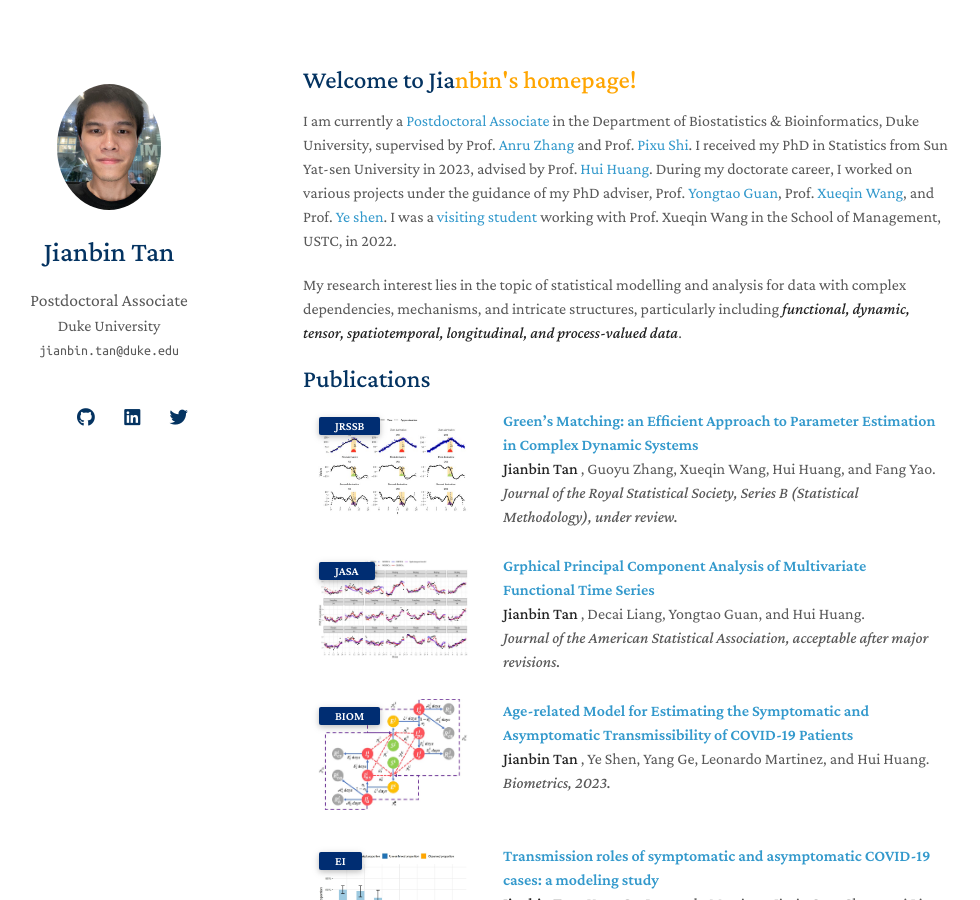
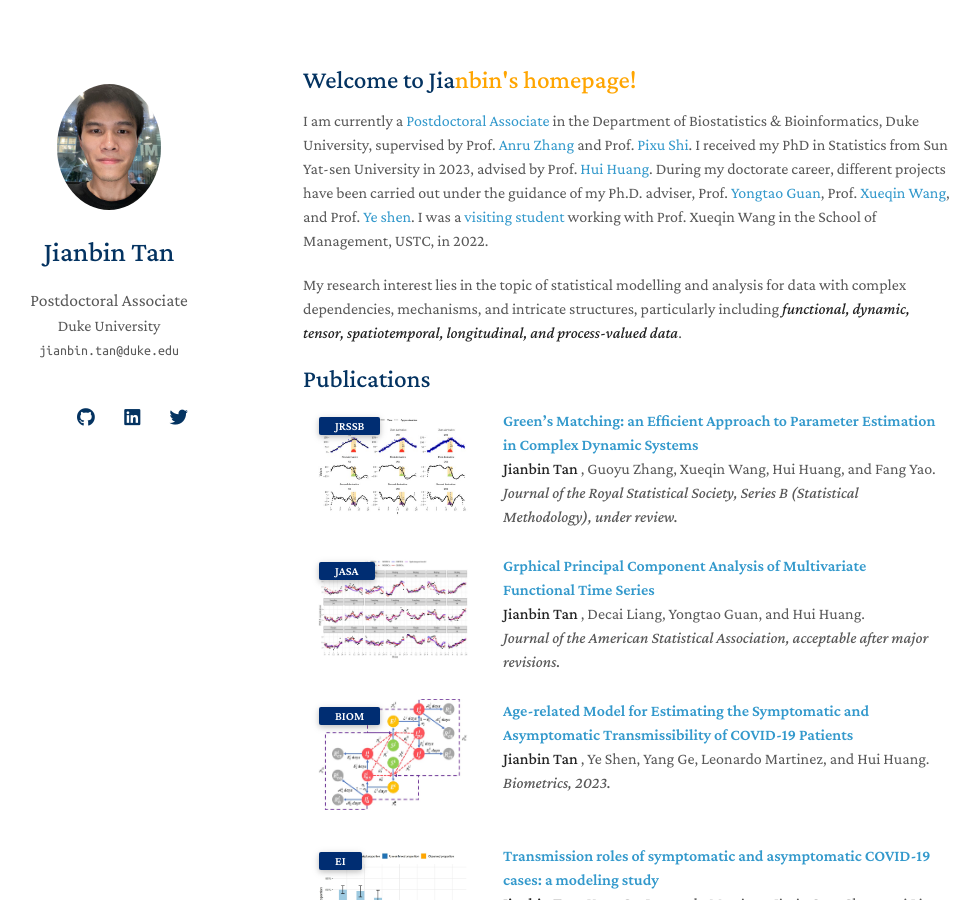
Before and after one commit to Tan-jianbin/Tan-jianbin.github.io, a Jekyll site: the page built from index.md, in a window 1280 px wide and 900 px high. Shown: the whole window, without its empty margins (167-1147 px from the left). Built offline with Jekyll 4.4.1, drawn with Linux system fonts in a browser that asks for light colours; nearby versions of some CDN libraries; a style sheet for code colours, icons or effects is not loaded; our own code applies the rules of GitHub Pages for plain Markdown files.

Commit message:
Update index.md

```diff
--- a/index.md
+++ b/index.md
@@ -4,7 +4,7 @@
 
 ## Welcome to Jia<n style="color: orange;">nbin's homepage!
 
-I am currently a [Postdoctoral Associate](https://biostat.duke.edu/profile/jianbin-tan) in the Department of Biostatistics & Bioinformatics, Duke University, supervised by Prof. [Anru Zhang](https://anruzhang.github.io) and Prof. [Pixu Shi](https://pixushi.github.io). I received my PhD in Statistics from Sun Yat-sen University in 2023, advised by Prof. [Hui Huang](https://math.sysu.edu.cn/teacher/485). During my doctorate career, I worked on various projects under the guidance of my PhD adviser, Prof. [Yongtao Guan](https://people.miami.edu/profile/yguan@miami.edu),  Prof. [Xueqin Wang](https://bs.ustc.edu.cn/english/profile.php?id=650), and Prof. [Ye shen](https://publichealth.uga.edu/faculty-member/ye-shen/). I was a [visiting student](https://statlab905.github.io/author/jianbin-tan/) working with Prof. Xueqin Wang in the School of Management, USTC, in 2022.
+I am currently a [Postdoctoral Associate](https://biostat.duke.edu/profile/jianbin-tan) in the Department of Biostatistics & Bioinformatics, Duke University, supervised by Prof. [Anru Zhang](https://anruzhang.github.io) and Prof. [Pixu Shi](https://pixushi.github.io). I received my PhD in Statistics from Sun Yat-sen University in 2023, advised by Prof. [Hui Huang](https://math.sysu.edu.cn/teacher/485). During my doctorate career, different projects have been carried out under the guidance of my Ph.D. adviser, Prof. [Yongtao Guan](https://people.miami.edu/profile/yguan@miami.edu),  Prof. [Xueqin Wang](https://bs.ustc.edu.cn/english/profile.php?id=650), and Prof. [Ye shen](https://publichealth.uga.edu/faculty-member/ye-shen/). I was a [visiting student](https://statlab905.github.io/author/jianbin-tan/) working with Prof. Xueqin Wang in the School of Management, USTC, in 2022.
 
 My research interest lies in the topic of statistical modelling and analysis for data with complex dependencies, mechanisms, and intricate structures, particularly including  ***functional, dynamic, tensor, spatiotemporal, longitudinal, and process-valued data***.
 
```
